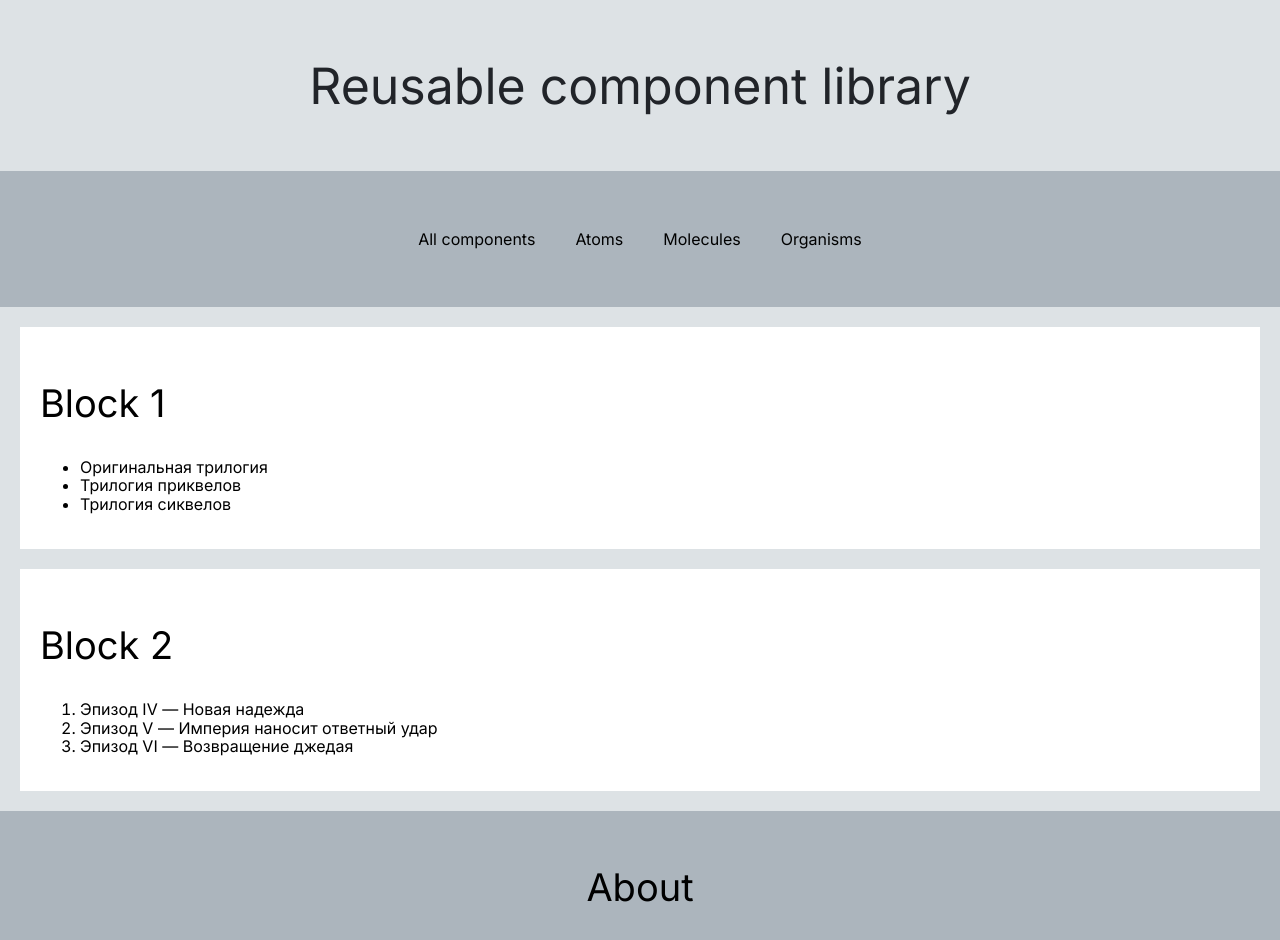
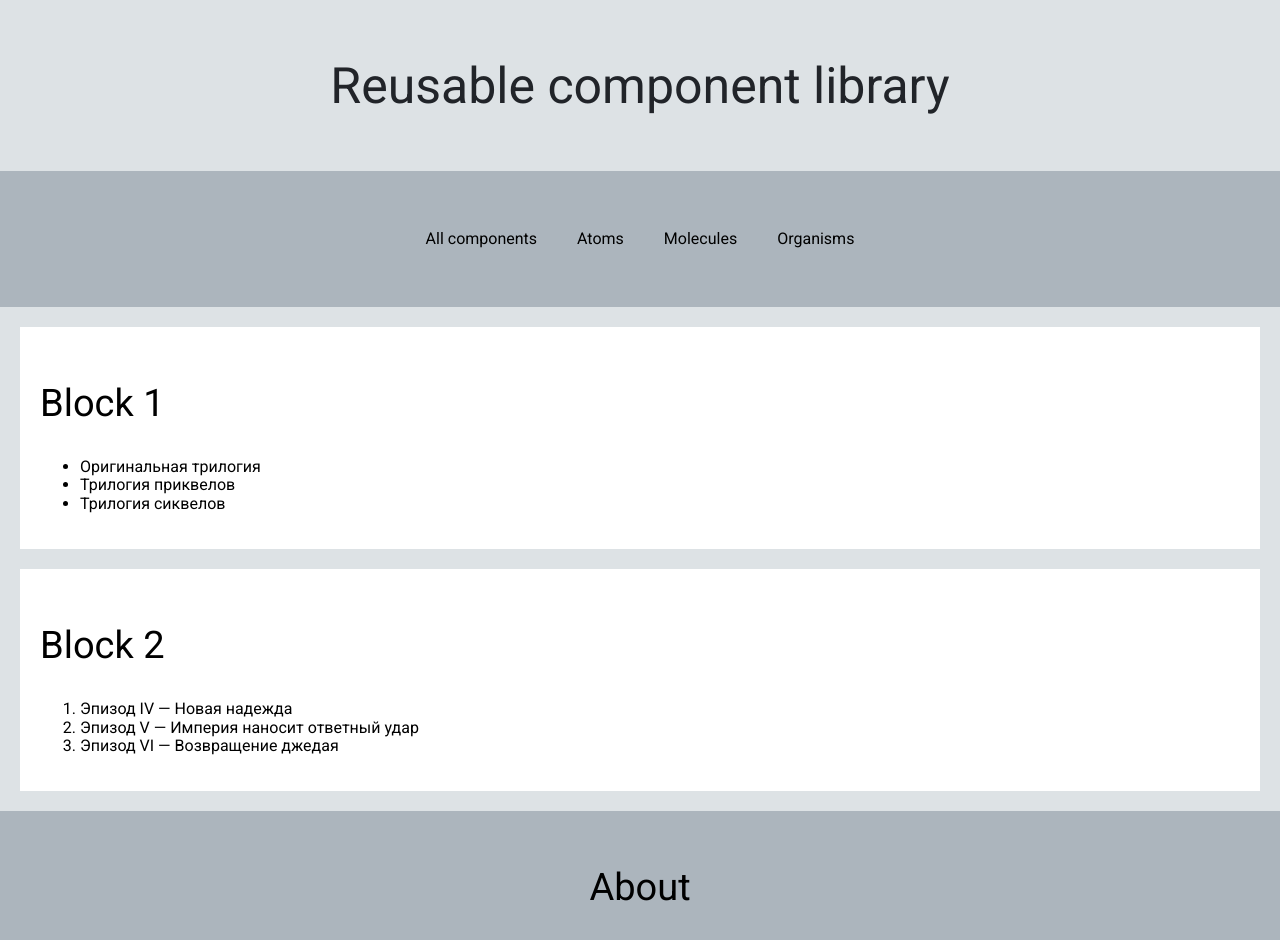
Before and after one commit to js-tasks-ru/htmlcss-20230911-4_vikavishny, a website: page 02-dz0/01-semantic-mockup/solution.html in a window 1280 px wide. Drawn offline with Linux system fonts and the light colour scheme; files whose address does not match are found by name.

Commit message:
Returned the Roboto font

```diff
--- a/assets/css/main.css
+++ b/assets/css/main.css
@@ -20,18 +20,18 @@
 }
 
 * {
-    font-family: 'Inter';
+    font-family: 'Roboto', sans-serif;
 }
 h1 {
 color:var(--black);
-font-family: Inter;
+font-family: Roboto, sans-serif;
 font-size: 50px;
 font-style: normal;
 font-weight: 500;
 line-height: 64px; /* 128% */
 }
 h2 {
-font-family: Inter;
+font-family: Roboto, sans-serif;
 font-size: 38px;
 font-style: normal;
 font-weight: 500;
@@ -42,7 +42,7 @@ header {
     background-color: var(--grey-2);
     color: black;
     padding: 20px;
-    font-family: Inter;
+    font-family: Roboto;
     font-size: 50px;
     font-style: normal;
     font-weight: 500;
@@ -52,7 +52,7 @@ nav {
     text-align: center;
     background-color: var(--grey-3);
     padding: 20px;
-    font-family: Inter;
+    font-family: Roboto;
     font-size: 16px;
     font-style: normal;
     font-weight: 400;
--- a/assets/fonts/fonts.css
+++ b/assets/fonts/fonts.css
@@ -1 +1 @@
-@import url('https://fonts.googleapis.com/css2?family=Inter&display=swap');
+@import url('https://fonts.googleapis.com/css2?family=Roboto:wght@400;700&display=swap');
```
